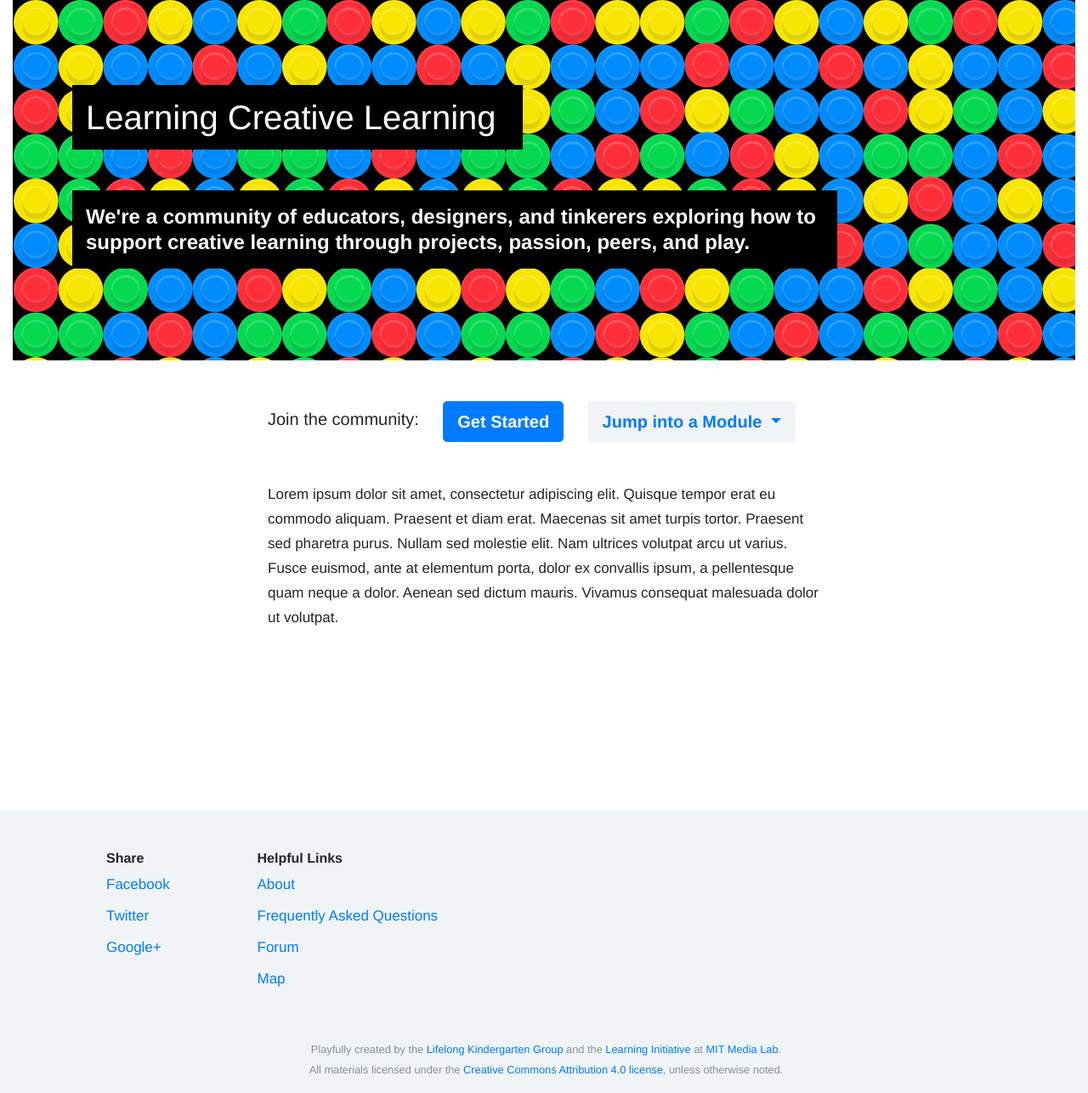
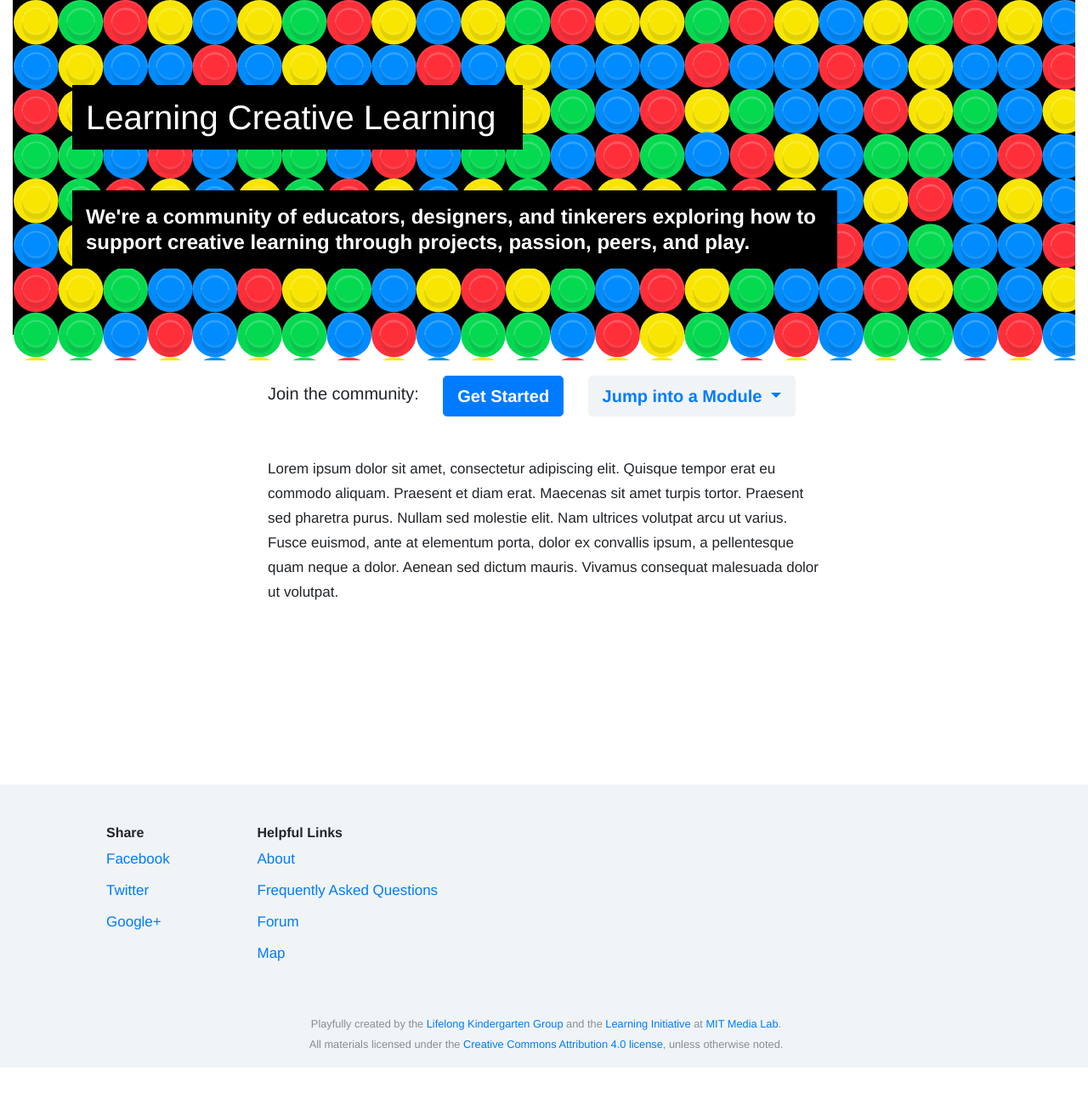
Before and after one commit to mitmedialab/lcl, a Jekyll site: the page built from index.html, in a window 1280 px wide. Shown: the whole page at 85% size. Built offline with Jekyll 4.4.1, drawn with Linux system fonts in a browser that asks for light colours; nearby versions of some CDN libraries; after the commit the page ends 1256 px from its top, so only the background shows below that.

Commit message:
Add bleed to homepage image, and remove constraint on width (might still require adjusting width of content columns)

```diff
--- a/_layouts/default.html
+++ b/_layouts/default.html
@@ -12,8 +12,7 @@
       {% assign container-classes = 'container-fluid container-pad-top' %}
     {% endif %}
 
-    <!-- TODO(morant): better solution to max-width? -->
-    <div class="{{container-classes}}" style="max-width: 1454px">
+    <div class="{{container-classes}}"">
       {{ content }}
     </div>
 
--- a/_sass/styles.scss
+++ b/_sass/styles.scss
@@ -66,9 +66,15 @@
   padding-left: 55px;
 }
 .peg-background{
-  background-color: #000;
+  background-color: transparent;
   background-image: url('#{$baseurl}/images/peg_pattern.svg');
   background-size: 1475px;
+  position: relative;
+  top: 30px;
+}
+.black-title-box {
+  background-color: #000;
+  margin-top: -30px;
 }
 #module-nav{
 	top: 90px;
--- a/index.html
+++ b/index.html
@@ -4,11 +4,14 @@
 hide-navbar: true
 ---
 
-<div class="jumbotron jumbotron-fluid bg-grey tall-jumbotron peg-background">
-  <div class="container">
-    <h1 class="mb-5 bg-black p-3 text-white" style="max-width: 530px">Learning Creative Learning</h1>
-	<h4 class="font-weight-bold bg-black text-white p-3 line-height-more" style="max-width: 900px">We're a community of educators, designers, and tinkerers exploring how to support creative learning through projects, passion, peers, and play.</h4>
-  </div>
+<div class="black-title-box">
+	<div class="jumbotron jumbotron-fluid tall-jumbotron peg-background">
+			<div class="container">
+				<h1 class="mb-5 bg-black p-3 text-white" style="max-width: 530px">Learning Creative Learning</h1>
+				<h4 class="font-weight-bold bg-black text-white p-3 line-height-more" style="max-width: 900px">We're a community of educators, designers, and tinkerers exploring how to support creative learning through projects, passion, peers, and play.</h4>
+			</div>
+		</div>
+	</div>
 </div>
 
 <div class="row justify-content-md-center pt-3 pb-5">
```
Also changed, not shown: 11 other files.
